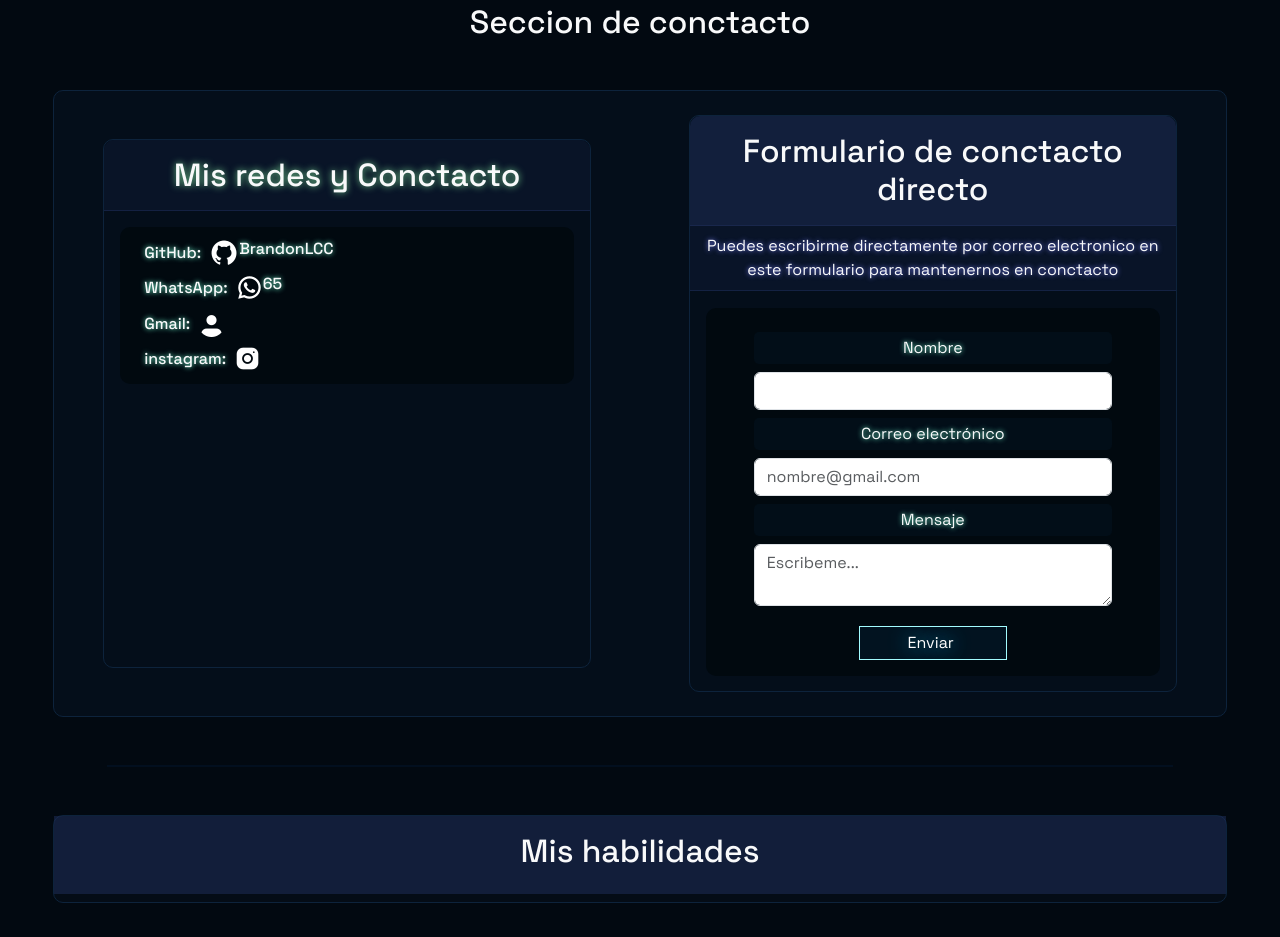
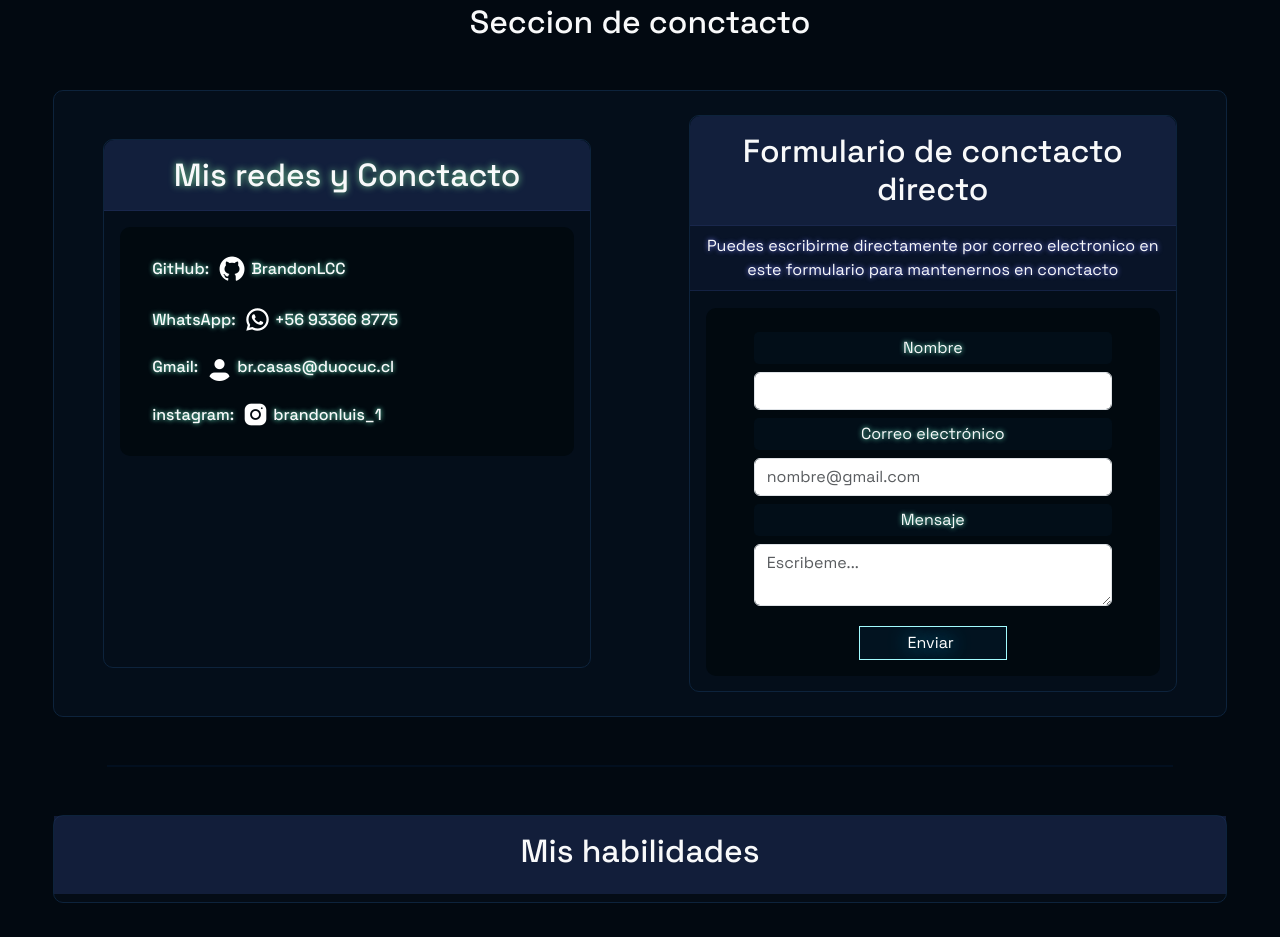
Before and after one commit to BrandonLCC/portafolio, a plain HTML site: page index.html in a window 1280 px wide. Shown: the part 2034-2971 px from the top of the page. Drawn offline with nearby package versions, Linux system fonts and the light colour scheme.

Commit message:
detalles 3 2:25

```diff
--- a/assets/css/style.css
+++ b/assets/css/style.css
@@ -262,6 +262,7 @@ body {
 
 }
 
+
 .icono-conctacto:hover {
     cursor: pointer;
     background-color: #020e18;
@@ -274,7 +275,7 @@ body {
 
 
 .titulo-conctacto {
-    background-color: rgba(32, 48, 94, 0.2);
+    background-color: rgba(32, 48, 94, 0.5);
     border-top-left-radius: 10px;
     border-top-right-radius: 10px;
     animation-name: animacion-Cambio-Color;
--- a/index.html
+++ b/index.html
@@ -160,29 +160,32 @@
       <div class = "seccion-contactame-left col-10 col-sm-9 col-md-5 mx-auto my-4">
         <h2 class = "titulo-conctacto p-3 text-light text-center">Mis redes y Conctacto</h2>
 
-        <div class = " m-3 p-2 conctato-redes-padre  text-light">
+        <div class = " m-3 p-3 py-3  conctato-redes-padre  text-light">
             <!--Quiero que sean como botones -->
-            <div class = "icono-conctacto">
+            <div class = "icono-conctacto py-2">
               <h6 class = "py-2 ps-3 my-auto">GitHub:</h6>
               <img  class = "ps-2" src="./assets/img/icons8-github-30.png" alt="">
-              <h6>BrandonLCC</h6>
+              <h6 class = "my-auto ps-1 " >BrandonLCC</h6>
               <!--<h6>AQUI INGRESA EL DATO PERO QUE E VEA UN POCO</h6>-->
             </div>
 
-            <div class = " icono-conctacto">
+            <div class = " icono-conctacto py-2">
               <h6 class = "py-2 ps-3 my-auto">WhatsApp:</h6>
               <img class = "ps-2"  src="./assets/img/whatsapp.png" alt="">
-              <h6>65</h6>
+              <h6 class = "my-auto ps-1 ">+56 93366 8775</h6>
             </div>
 
-            <div class = " icono-conctacto ">
-              <h6 class = "py-2 ps-3 my-auto">Gmail:</h6>
+            <div class = " icono-conctacto py-2">
+              <h6 class = "  ps-3 my-auto">Gmail:</h6>
               <img class = "ps-2"  src="./assets/img/conctacto.png" alt="">
+              <h6 class = "my-auto ps-1 ">br.casas@duocuc.cl</h6>
 
             </div>
-            <div class = " icono-conctacto">
+            <div class = " icono-conctacto py-2">
               <h6 class = "py-2 ps-3 my-auto">instagram: </h6>
               <img class = "ps-2 "  src="./assets/img/instagram.png" alt="">
+              <h6 class = "my-auto ps-1 ">brandonluis_1</h6>
+
             </div>
 
           </div>
```
